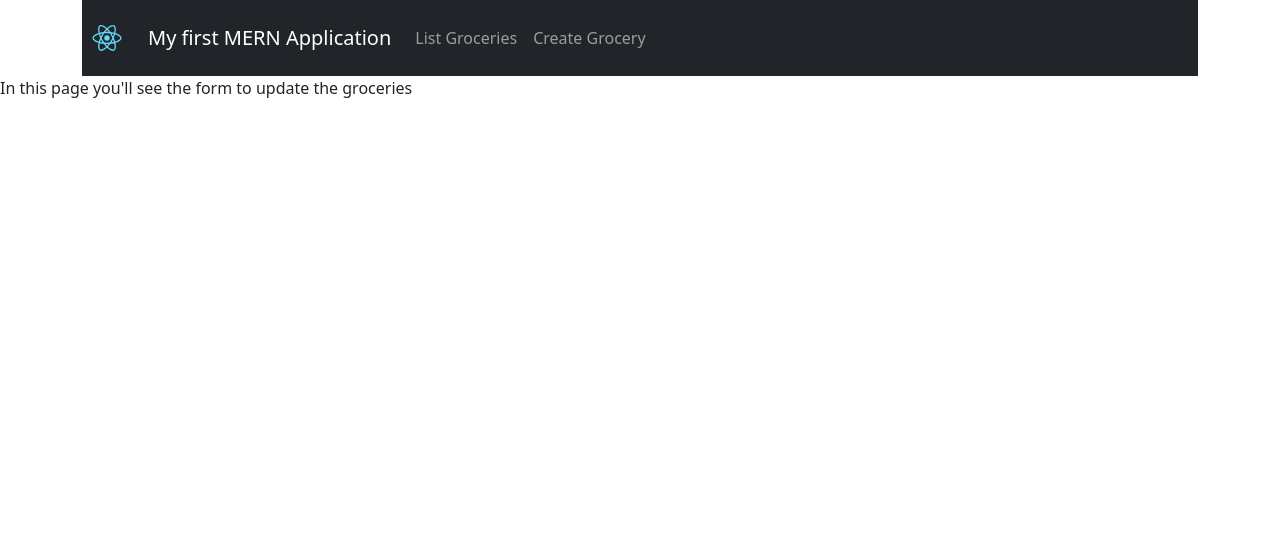
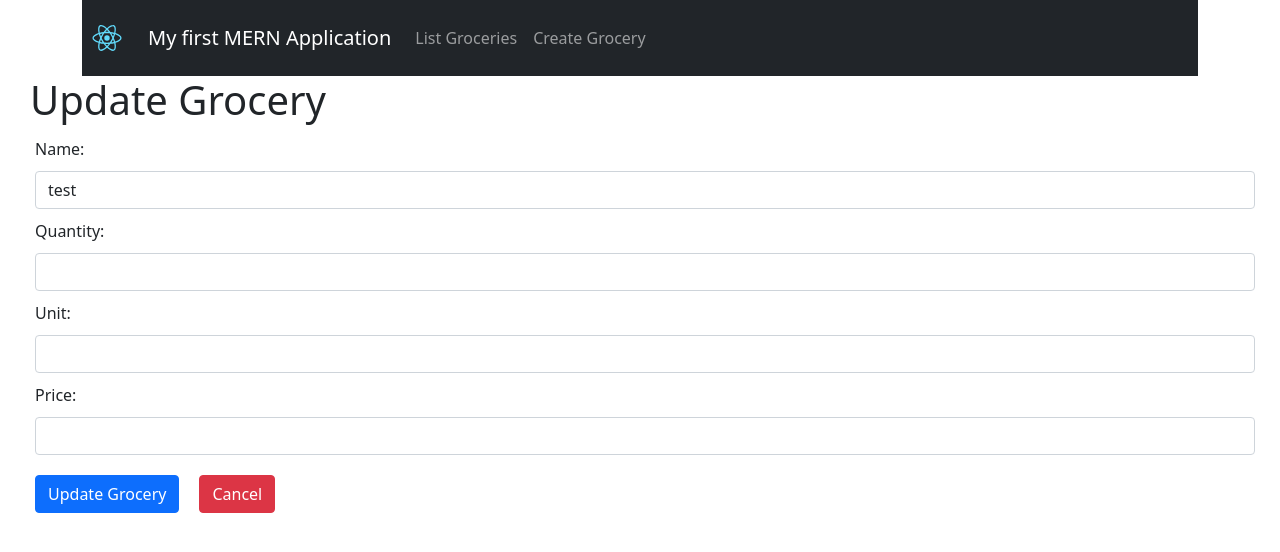
Before and after one commit to alhajee/crusty-client, a React (Create React App) app: page /groceries/update/1 in a window 1280 px wide. Shown: the top 552 px of the page. Built offline with nearby package versions, Linux system fonts and the light colour scheme; no server answers.

Commit message:
Implement update groceries

```diff
--- a/src/pages/GroceriesList.jsx
+++ b/src/pages/GroceriesList.jsx
@@ -21,14 +21,13 @@ const Delete = styled.div`
 `
 
 class UpdateGrocery extends Component {
-    updateUser = event => {
+    updateGrocery = event => {
         event.preventDefault()
-
         window.location.href = `/groceries/update/${this.props.id}`
     }
 
     render() {
-        return <Update onClick={this.updateUser}>Update</Update>
+        return <Update onClick={this.updateGrocery}>Update</Update>
     }
 }
 
@@ -42,7 +41,9 @@ class DeleteGrocery extends Component {
             )
         ) {
             api.deleteGroceryById(this.props.id)
-            window.location.reload()
+            .then(
+                window.location.reload()
+            )
         }
     }
 
--- a/src/pages/GroceriesUpdate.jsx
+++ b/src/pages/GroceriesUpdate.jsx
@@ -1,13 +1,145 @@
-import React, { Component } from 'react'
+import React, { useState, useEffect } from 'react';
+import { useParams } from 'react-router-dom';
 
-class GroceriesUpdate extends Component {
-    render() {
-        return (
-            <div>
-                <p>In this page you'll see the form to update the groceries</p>
-            </div>
-        )
+import api from '../api'
+
+import styled from 'styled-components'
+
+const Title = styled.h1.attrs({
+    className: 'h1',
+})``
+
+const Wrapper = styled.div.attrs({
+    className: 'form-group',
+})`
+    margin: 0 30px;
+`
+
+const Label = styled.label`
+    margin: 5px;
+`
+
+const InputText = styled.input.attrs({
+    className: 'form-control',
+})`
+    margin: 5px;
+`
+
+const Button = styled.button.attrs({
+    className: `btn btn-primary`,
+})`
+    margin: 15px 15px 15px 5px;
+`
+
+const CancelButton = styled.a.attrs({
+    className: `btn btn-danger`,
+})`
+    margin: 15px 15px 15px 5px;
+`
+
+
+const GroceriesUpdate = (props) => {
+    const { id } = useParams()
+    const [name, setName] = useState("test")
+    const [quantity, setQuantity] = useState()
+    const [unit, setUnit] = useState()
+    const [price, setPrice] = useState()
+
+    // Similar to componentDidMount and componentDidUpdate:
+    useEffect(() => {
+        const grocery = api.getGroceryById(id).then((res) => {
+            console.log("Component did mount")
+
+            setName(res.data.data.name)
+            setQuantity(res.data.data.quantity)
+            setUnit(res.data.data.unit)
+            setPrice(res.data.data.price)
+        })
+
+        return () => {
+            console.log("Component will unmount")
+        };
+    }, []);
+
+    const handleChangeInputName = async event => {
+        const name = event.target.value
+        setName(name)
+        console.log(name)
     }
+
+    const handleChangeInputQuantity = event => {
+        const qty = event.target.validity.valid
+            ? event.target.value
+            : quantity
+        setQuantity(qty)
+    }
+
+    const handleChangeInputUnit = event => {
+        const unit = event.target.value
+        setUnit(unit)
+    }
+
+    const handleChangeInputPrice = event => {
+        const price = event.target.value
+        setPrice(price)
+    }
+
+    const handleUpdateGrocery = async () => {
+        // const { id, name, quantity, unit, price } = this.state
+        const payload = { name, quantity, unit, price }
+
+        await api.updateGroceryById(id, payload).then(res => {
+            window.alert(`Grocery updated successfully`)
+
+            setName('')
+            setQuantity('')
+            setUnit('')
+            setPrice('')
+        })
+    }
+
+    return (
+        <Wrapper>
+            <Title>Update Grocery</Title>
+
+            <Label>Name: </Label>
+            <InputText
+                type="text"
+                value={name}
+                onChange={handleChangeInputName}
+            />
+
+            <Label>Quantity: </Label>
+            <InputText
+                type="number"
+                step="0.1"
+                lang="en-US"
+                min="0"
+                max="10"
+                pattern="[0-9]+([,\.][0-9]+)?"
+                value={quantity}
+                onChange={handleChangeInputQuantity}
+            />
+
+            <Label>Unit: </Label>
+            <InputText
+                type="text"
+                value={unit}
+                onChange={handleChangeInputUnit}
+            />
+
+            <Label>Price: </Label>
+            <InputText
+                type="text"
+                value={price}
+                onChange={handleChangeInputPrice}
+            />
+
+            <Button onClick={handleUpdateGrocery}>Update Grocery</Button>
+            <CancelButton href={'/groceries/list'}>Cancel</CancelButton>
+        </Wrapper>
+    )
 }
 
+
 export default GroceriesUpdate
```
